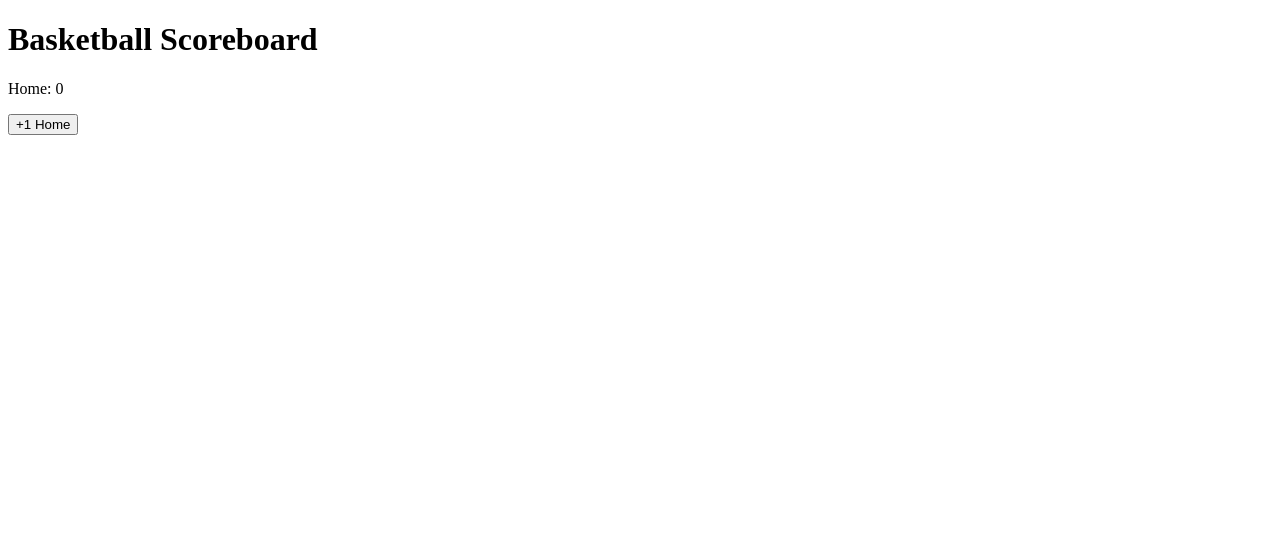
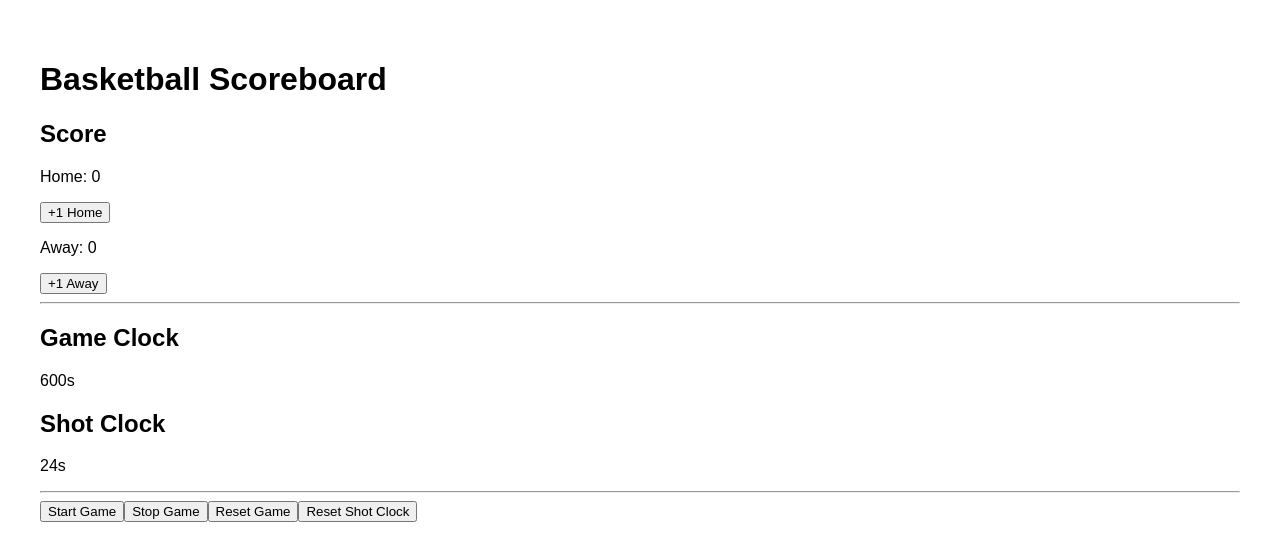
Before and after one commit to paulnikolaus/basketball-scoreboard-pwa, a React (Vite) app: page / in a window 1280 px wide. Shown: the top 560 px of the page. Built offline with nearby package versions, Linux system fonts and the light colour scheme.

Commit message:
added useGameTimer

```diff
--- a/src/App.tsx
+++ b/src/App.tsx
@@ -1,18 +1,24 @@
-// Import custom hook to access state + dispatch
+// Import state access hook
 import { useGame } from "./context/GameContext";
 
+// Import timer engine hook
+import { useGameTimer } from "./hooks/useGameTimer";
+
 function App() {
+  // Activate timer logic (dispatches TICK when running)
+  useGameTimer();
+
   // Extract state and dispatch from context
   const { state, dispatch } = useGame();
 
   return (
-    <div>
+    <div style={{ padding: "2rem", fontFamily: "sans-serif" }}>
       <h1>Basketball Scoreboard</h1>
 
-      {/* Display current home score */}
+      {/* ------------------ SCORE SECTION ------------------ */}
+      <h2>Score</h2>
+
       <p>Home: {state.homeScore}</p>
-
-      {/* Dispatch action to increment home score */}
       <button
         onClick={() =>
           dispatch({ type: "INCREMENT_HOME", amount: 1 })
@@ -20,6 +26,43 @@ function App() {
       >
         +1 Home
       </button>
+
+      <p>Away: {state.awayScore}</p>
+      <button
+        onClick={() =>
+          dispatch({ type: "INCREMENT_AWAY", amount: 1 })
+        }
+      >
+        +1 Away
+      </button>
+
+      <hr />
+
+      {/* ------------------ CLOCK SECTION ------------------ */}
+      <h2>Game Clock</h2>
+      <p>{state.gameClock}s</p>
+
+      <h2>Shot Clock</h2>
+      <p>{state.shotClock}s</p>
+
+      <hr />
+
+      {/* ------------------ CONTROL SECTION ------------------ */}
+      <button onClick={() => dispatch({ type: "START_GAME" })}>
+        Start Game
+      </button>
+
+      <button onClick={() => dispatch({ type: "STOP_GAME" })}>
+        Stop Game
+      </button>
+
+      <button onClick={() => dispatch({ type: "RESET_GAME" })}>
+        Reset Game
+      </button>
+
+      <button onClick={() => dispatch({ type: "RESET_SHOT_CLOCK" })}>
+        Reset Shot Clock
+      </button>
     </div>
   );
 }
--- /dev/null
+++ b/src/hooks/useGameTimer.ts
@@ -0,0 +1,28 @@
+import { useEffect } from "react";
+import { useGame } from "../context/GameContext";
+
+/**
+ * Custom hook that drives the game timer.
+ *
+ * It:
+ * - Dispatches "TICK" every second
+ * - Only runs when the game is marked as running
+ */
+export const useGameTimer = () => {
+  const { state, dispatch } = useGame();
+
+  useEffect(() => {
+    // If the game is not running, do nothing.
+    if (!state.isGameRunning) return;
+
+    // Create interval that dispatches TICK every 1000ms
+    const interval = setInterval(() => {
+      dispatch({ type: "TICK" });
+    }, 1000);
+
+    // Cleanup: clear interval when:
+    // - component unmounts
+    // - isGameRunning changes
+    return () => clearInterval(interval);
+  }, [state.isGameRunning, dispatch]);
+};
```
